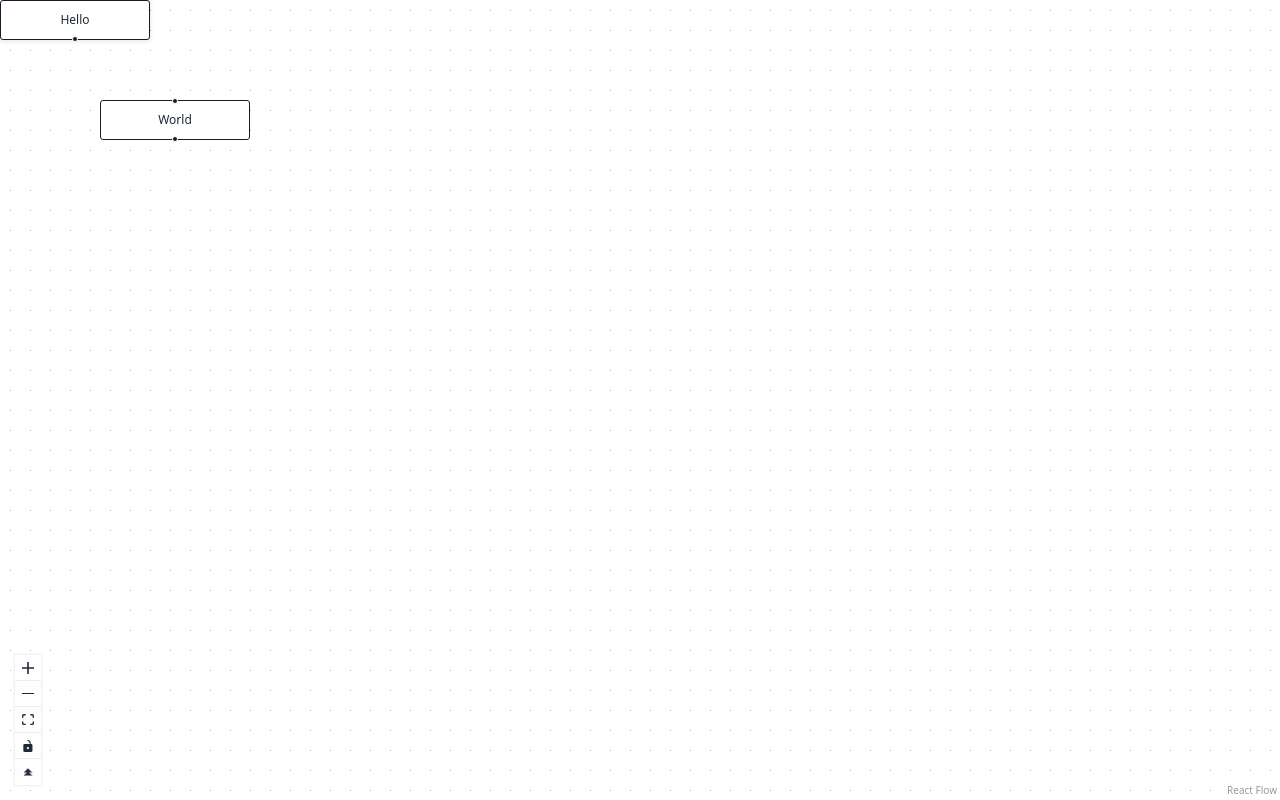
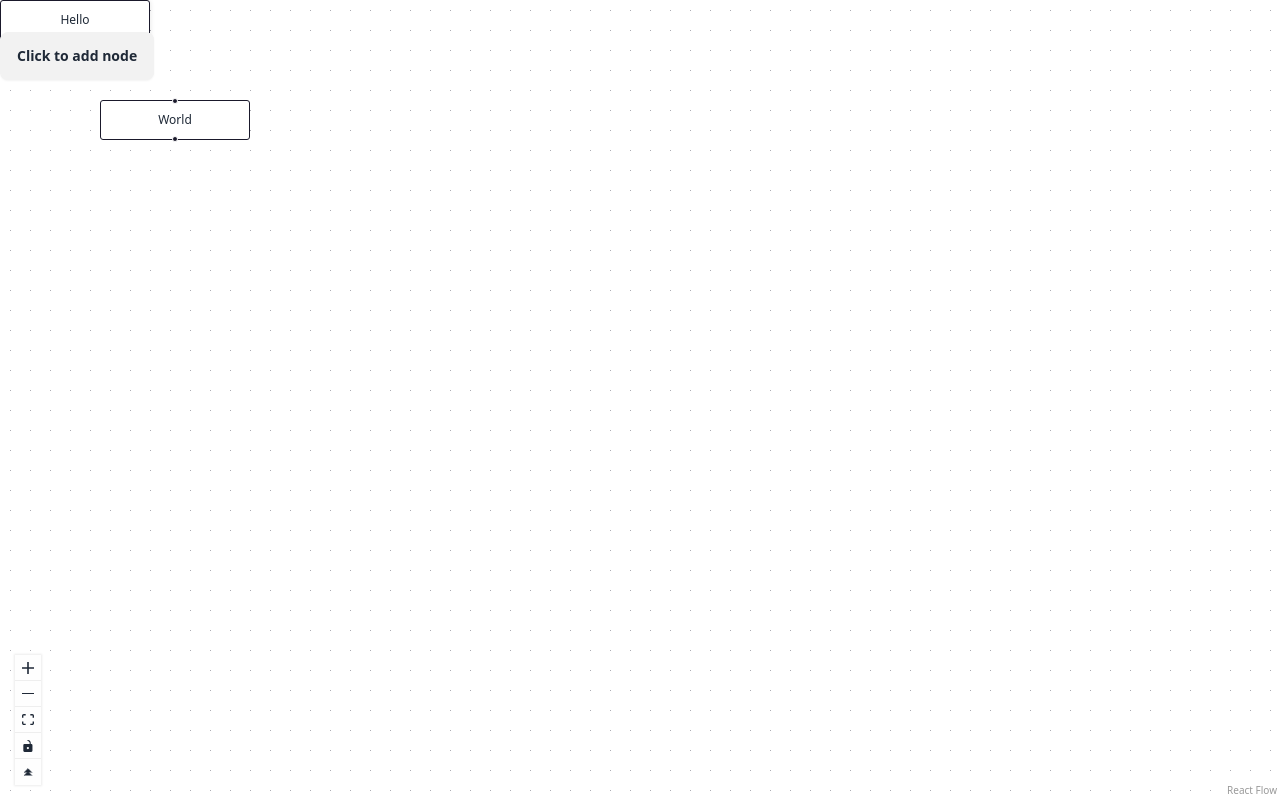
Before and after one commit to CjordanIII/node-planner, a React (Vite) app: page / in a window 1280 px wide. Built offline with nearby package versions, Linux system fonts and the light colour scheme.

Commit message:
bring button front

```diff
--- a/src/page/WorkBoard.tsx
+++ b/src/page/WorkBoard.tsx
@@ -12,7 +12,6 @@ import {
   getConnectedEdges,
   getIncomers,
   getOutgoers,
-  useNodeId,
 } from "@xyflow/react";
 import "@xyflow/react/dist/style.css";
 import { useCallback, useState } from "react";
@@ -39,7 +38,6 @@ const initialEdges: any[] = [];
 const WorkBoard = () => {
   const [nodes, setNodes] = useState(initialNodes);
   const [edges, setEdges] = useState(initialEdges);
-  const nodeId = useNodeId();
 
   const onNodesChange = useCallback(
     (
@@ -70,7 +68,7 @@ const WorkBoard = () => {
     []
   );
   // Delete objects
-  console.log(nodeId);
+
   const onNodesDelete = useCallback(
     (deleted: any[]) => {
       setEdges(
@@ -109,11 +107,16 @@ const WorkBoard = () => {
         edges={edges}
         onEdgesChange={onEdgesChange}
         onConnect={onConnect}
-        onClick={(e) => console.log(e)}
       >
         <Background />
 
-        <button style={{ position: "absolute" }}>Click to add node</button>
+        <button
+          onClick={() => console.log("working")}
+          style={{ zIndex: 1001 }}
+          className="absolute top-8 cursor-pointer btn"
+        >
+          Click to add node
+        </button>
 
         <Controls>
           <ControlButton onClick={() => setIsWorkbench((prev) => !prev)}>
```
